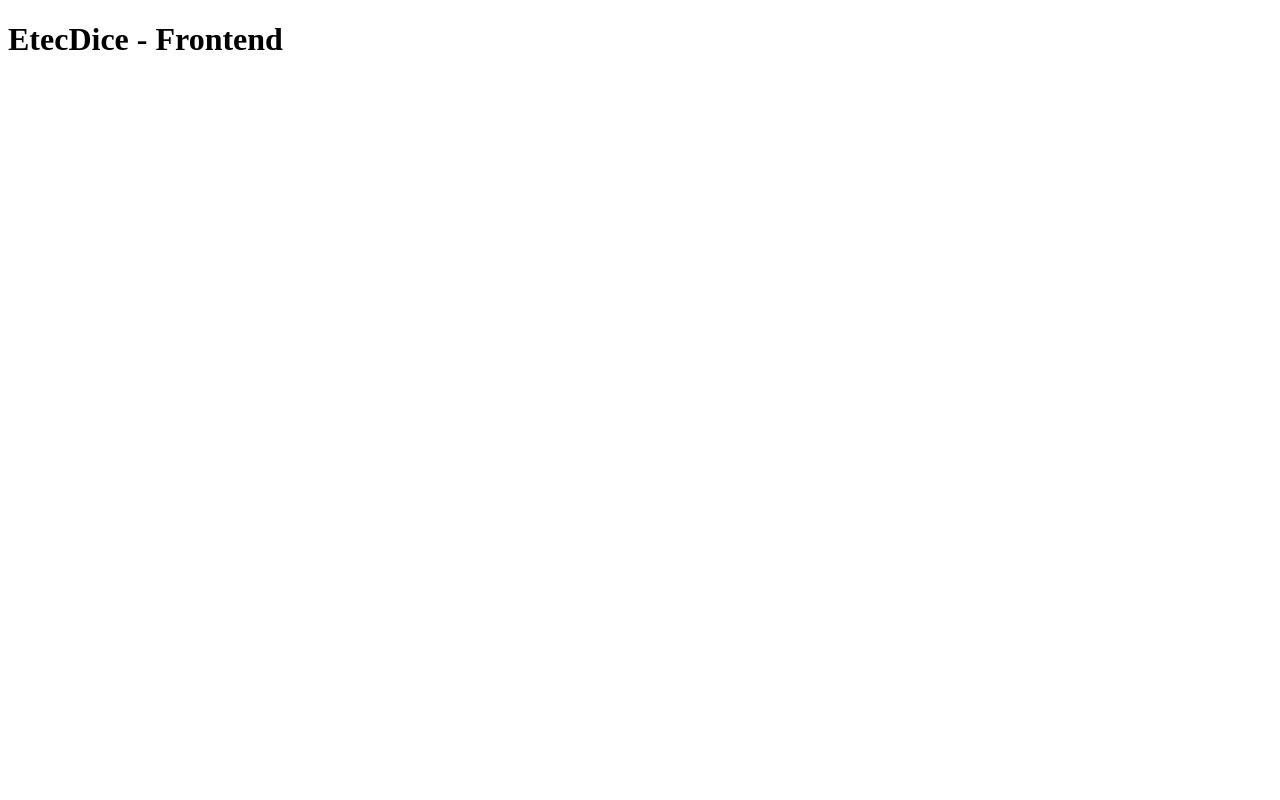
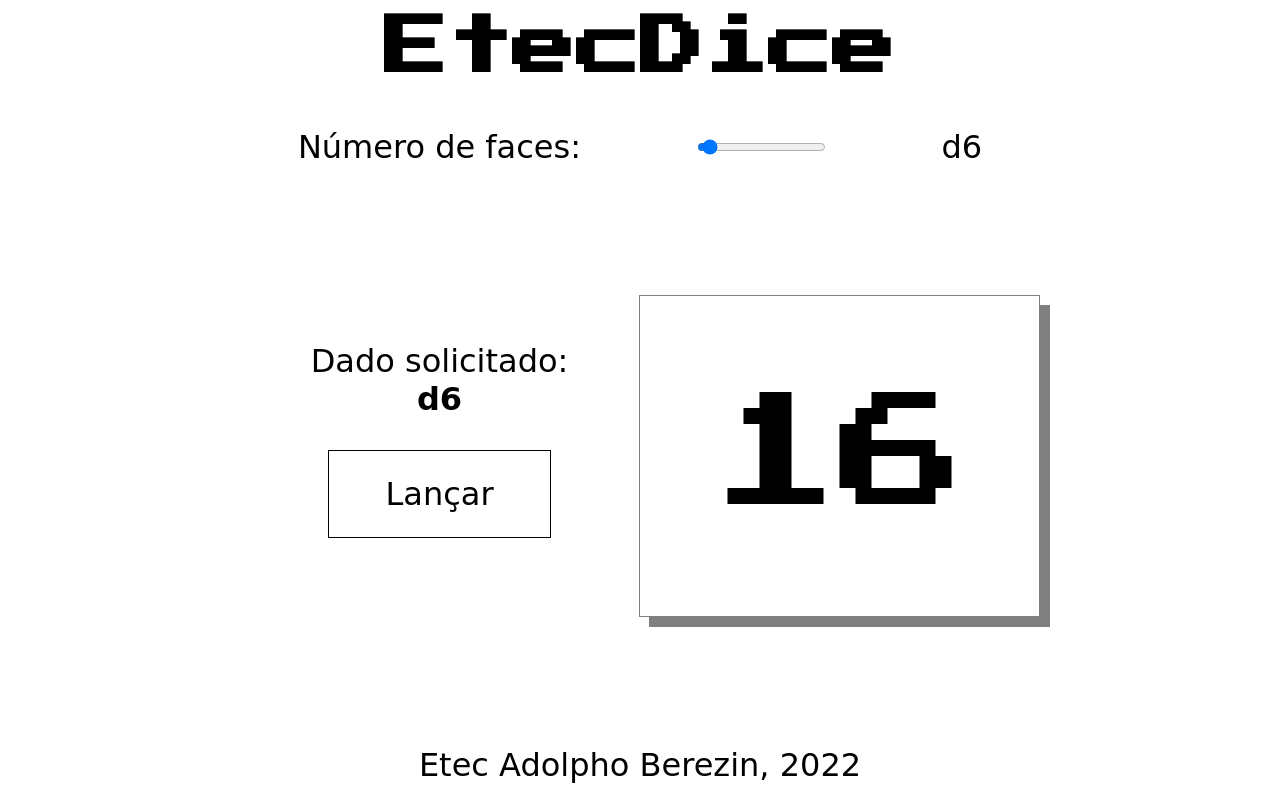
Before and after one commit to ermogenes/EtecDice, a plain HTML site: page wwwroot/index.html in a window 1280 px wide. Drawn offline with Linux system fonts and the light colour scheme; a web font is replaced by a local one.

Commit message:
Finaliza frontend

```diff
--- a/wwwroot/index.html
+++ b/wwwroot/index.html
@@ -1,12 +1,34 @@
 <!DOCTYPE html>
 <html lang="pt-BR">
+
 <head>
     <meta charset="UTF-8">
     <meta http-equiv="X-UA-Compatible" content="IE=edge">
     <meta name="viewport" content="width=device-width, initial-scale=1.0">
     <title>EtecDice</title>
+    <link rel="stylesheet" href="style.css">
 </head>
+
 <body>
-    <h1>EtecDice - Frontend</h1>
+    <h1 class="pixelado">EtecDice</h1>
+    <main>
+        <form>
+            <span>Número de faces:</span>
+            <input type="range" name="faces" id="faces" min="1" max="100" value="6">
+            <label for="faces" id="numero-faces-atual">d6</label>
+        </form>
+        <div id="segunda-linha">
+            <aside>
+                <div>Dado solicitado:</div>
+                <div id="dado-atual">d6</div>
+                <a href="#" id="lancar" class="botao">Lançar</a>
+            </aside>
+            <div class="pixelado roll-in-top" id="resultado">16</div>
+        </div>
+    </main>
+    <footer>Etec Adolpho Berezin, 2022</footer>
+
+    <script src="index.js"></script>
 </body>
+
 </html>
--- /dev/null
+++ b/wwwroot/index.js
@@ -0,0 +1,57 @@
+const facesAtual = () => {
+    const seletorFaces = document.getElementById("faces");
+    return seletorFaces.value;
+}
+
+const atualizaFaces = () => {
+    const exibeFacesAtual = document.getElementById("numero-faces-atual");
+
+    const faces = facesAtual();
+    const texto = `d${faces}`;
+
+    exibeFacesAtual.innerHTML = texto;
+
+    const dadoAtual = document.getElementById("dado-atual");
+    dadoAtual.innerHTML = texto;
+
+    atualizaLancamento("…");
+};
+
+const iniciar = () => {
+    const seletorFaces = document.getElementById("faces");
+    seletorFaces.addEventListener("change", atualizaFaces);
+    seletorFaces.value = 6;
+
+    const faces = facesAtual();
+
+    document.getElementById("lancar").addEventListener("click", lancar);
+};
+
+const atualizaLancamento = (novoValor) => {
+    const resultado = document.getElementById("resultado");
+
+    resultado.classList.remove("roll-in-top");
+    resultado.innerHTML = novoValor;
+    void resultado.offsetWidth; // trigger a DOM reflow
+    resultado.classList.add("roll-in-top");
+};
+
+const lancar = async (event) => {
+    event.preventDefault();
+
+    atualizaFaces();
+
+    const faces = facesAtual();
+    const resposta = await fetch(`/dado/d${faces}`);
+
+    if (!resposta.ok) {
+        atualizaLancamento("!");
+        return;
+    }
+
+    const retornoApi = await resposta.json();
+
+    atualizaLancamento(retornoApi.rolagem);
+};
+
+document.addEventListener("DOMContentLoaded", iniciar);
--- /dev/null
+++ b/wwwroot/style.css
@@ -0,0 +1,133 @@
+@import url('https://fonts.googleapis.com/css2?family=Forum&family=Press+Start+2P&display=swap');
+
+* {
+    margin: 0;
+    padding: 0;
+}
+
+body {
+    width: 800px;
+    height: 100vh;
+    margin: 0 auto;
+    font-family: 'Forum', cursive;
+    font-size: 32px;
+
+    display: flex;
+    flex-direction: column;
+}
+
+.pixelado {
+    font-family: 'Press Start 2P', cursive;
+}
+
+h1 {
+    text-align: center;
+    padding: 0.25em;
+    margin-bottom: 0.5em;
+}
+
+main {
+    flex: 1;
+
+    display: flex;
+    flex-direction: column;
+}
+
+footer {
+    text-align: center;
+    padding-bottom: 0.5em;
+}
+
+#segunda-linha {
+    flex: 1;
+
+    display: flex;
+}
+
+aside {
+    flex: 1;
+
+    display: flex;
+    flex-direction: column;
+    align-items: center;
+    justify-content: center;
+}
+
+#resultado {
+    flex: 1;
+    align-self: center;
+
+    display: flex;
+    align-items: center;
+    justify-content: center;
+
+    border: 1px solid gray;
+    font-size: 4em;
+    padding: 0.75em 0;
+
+    box-shadow: 10px 10px grey;
+    background-color: #fff;
+    z-index: 999;
+}
+
+form {
+    display: flex;
+    justify-content: space-around;
+}
+
+.botao {
+    text-decoration: none;
+    color: black;
+    border: 1px solid black;
+    padding: 0.25em;
+    margin: 1em;
+}
+
+#dado-atual {
+    font-weight: bold;
+}
+
+#lancar {
+    padding: 0.75em 1.75em;
+}
+
+.roll-in-top {
+    -webkit-animation: roll-in-top 0.6s ease-out both;
+    animation: roll-in-top 0.6s ease-out both;
+}
+
+/* ----------------------------------------------
+ * Generated by Animista on 2022-6-23 22:2:51
+ * Licensed under FreeBSD License.
+ * See http://animista.net/license for more info.
+ * w: http://animista.net, t: @cssanimista
+ * ---------------------------------------------- */
+
+/**
+ * ----------------------------------------
+ * animation roll-in-top
+ * ----------------------------------------
+ */
+@-webkit-keyframes roll-in-top {
+    0% {
+        -webkit-transform: translateY(-800px) rotate(-540deg);
+        transform: translateY(-800px) rotate(-540deg);
+    }
+
+    100% {
+        -webkit-transform: translateY(0) rotate(0deg);
+        transform: translateY(0) rotate(0deg);
+    }
+}
+
+@keyframes roll-in-top {
+    0% {
+        -webkit-transform: translateY(-800px) rotate(-540deg);
+        transform: translateY(-800px) rotate(-540deg);
+    }
+
+    100% {
+        -webkit-transform: translateY(0) rotate(0deg);
+        transform: translateY(0) rotate(0deg);
+    }
+}
```
